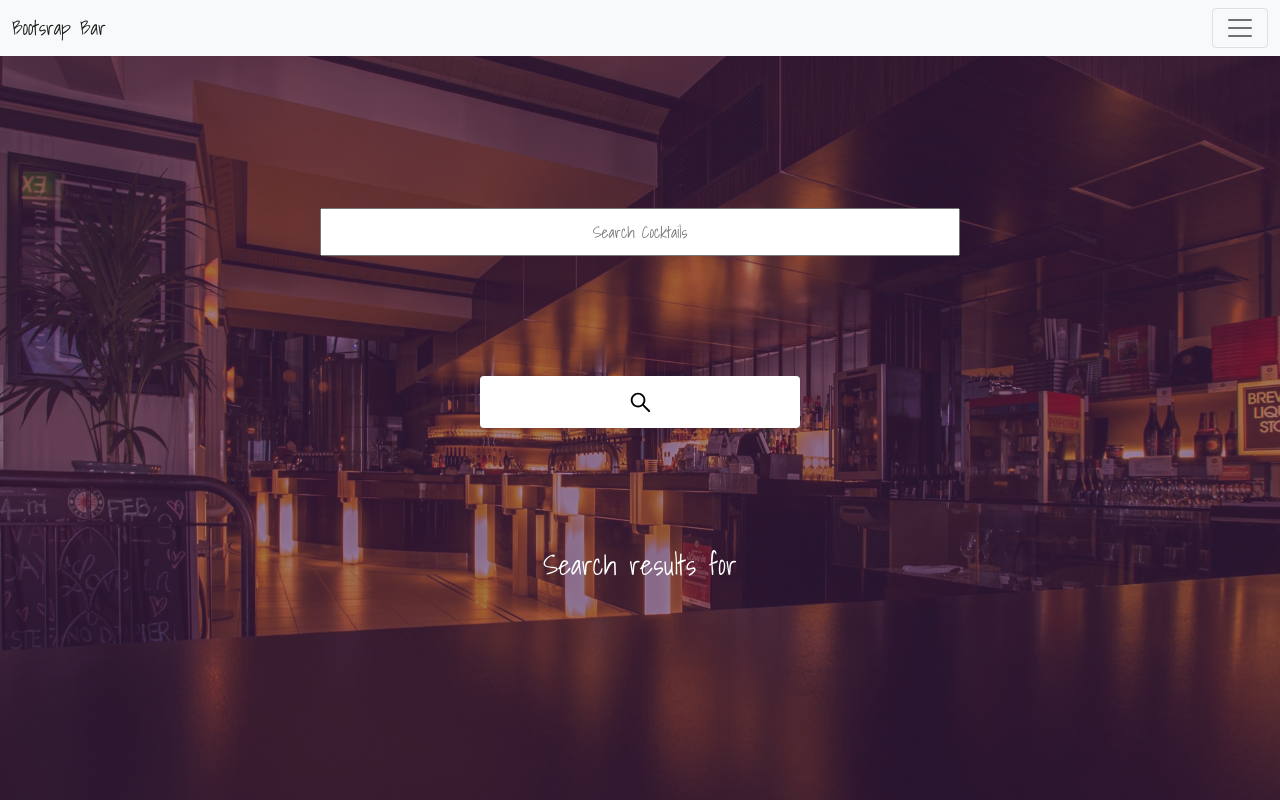
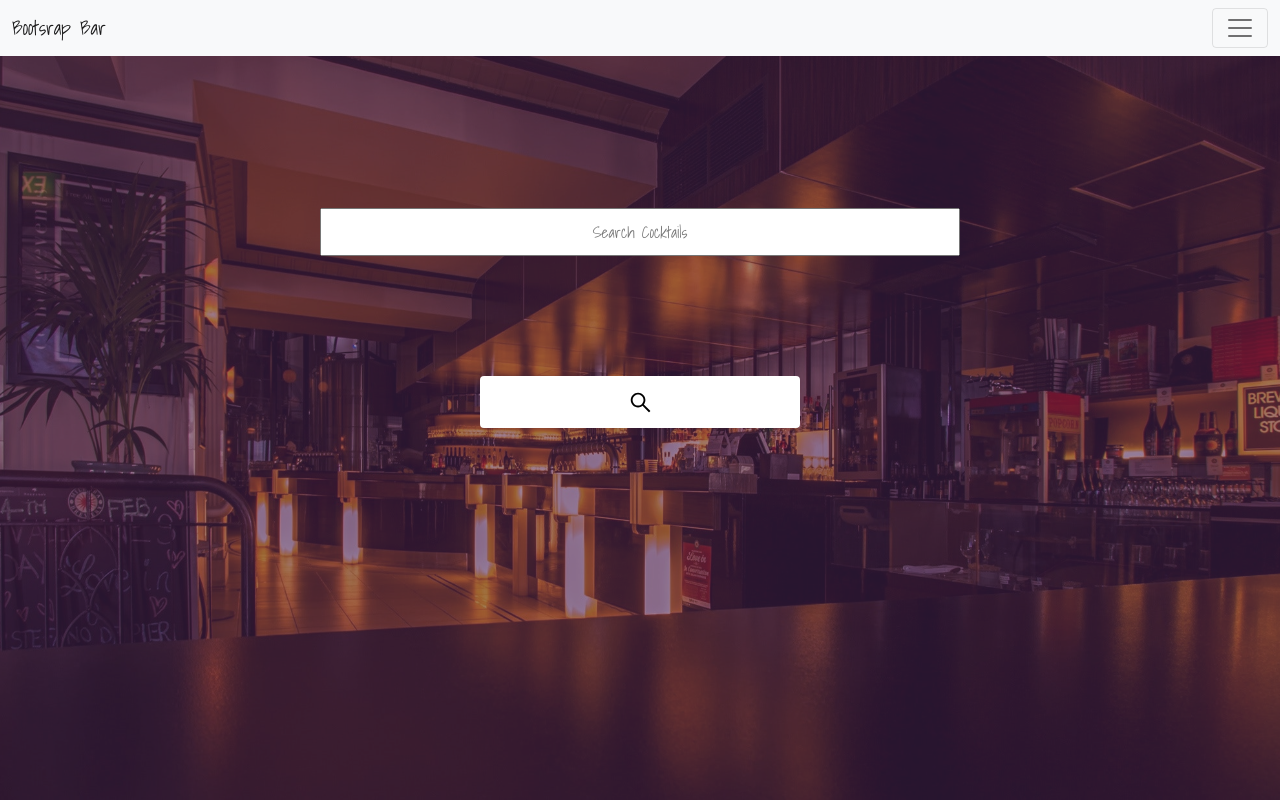
Before and after one commit to blackninja81/cocktail-api, a React (Create React App) app: page /search in a window 1280 px wide. Built offline with nearby package versions, Linux system fonts and the light colour scheme.

Commit message:
updated search

```diff
--- a/src/Pages/SearchPage.js
+++ b/src/Pages/SearchPage.js
@@ -9,9 +9,11 @@ const API = "https://www.thecocktaildb.com/api/json/v1/1/search.php?s=";
 function SearchPage() {
     const [cocktail, setCocktail] = useState([]);
     const [searchTerm, setsearchTerm] = useState([]);
+    const [enteredSearchTerm, setEnteredSearchTerm] = useState([]);
 
     const handleOnSubmit = (e) => {
         e.preventDefault();
+        setEnteredSearchTerm("Search Results for : " + searchTerm);
 
         fetch(API + searchTerm)
             .then((res) => res.json())
@@ -40,7 +42,7 @@ function SearchPage() {
             </div>
             <div className="Search-button">
                 <button id="search_button" type="button" className="btn btn-white"> <AiOutlineSearch /></button>
-                <h3> Search results for <u><b>{searchTerm}</b></u></h3>
+                <h3>{enteredSearchTerm}</h3>
             </div>
             {
                 cocktail?.length > 0 && cocktail.map((info) => <Card key={info.idDrink} {...info} />)
```
